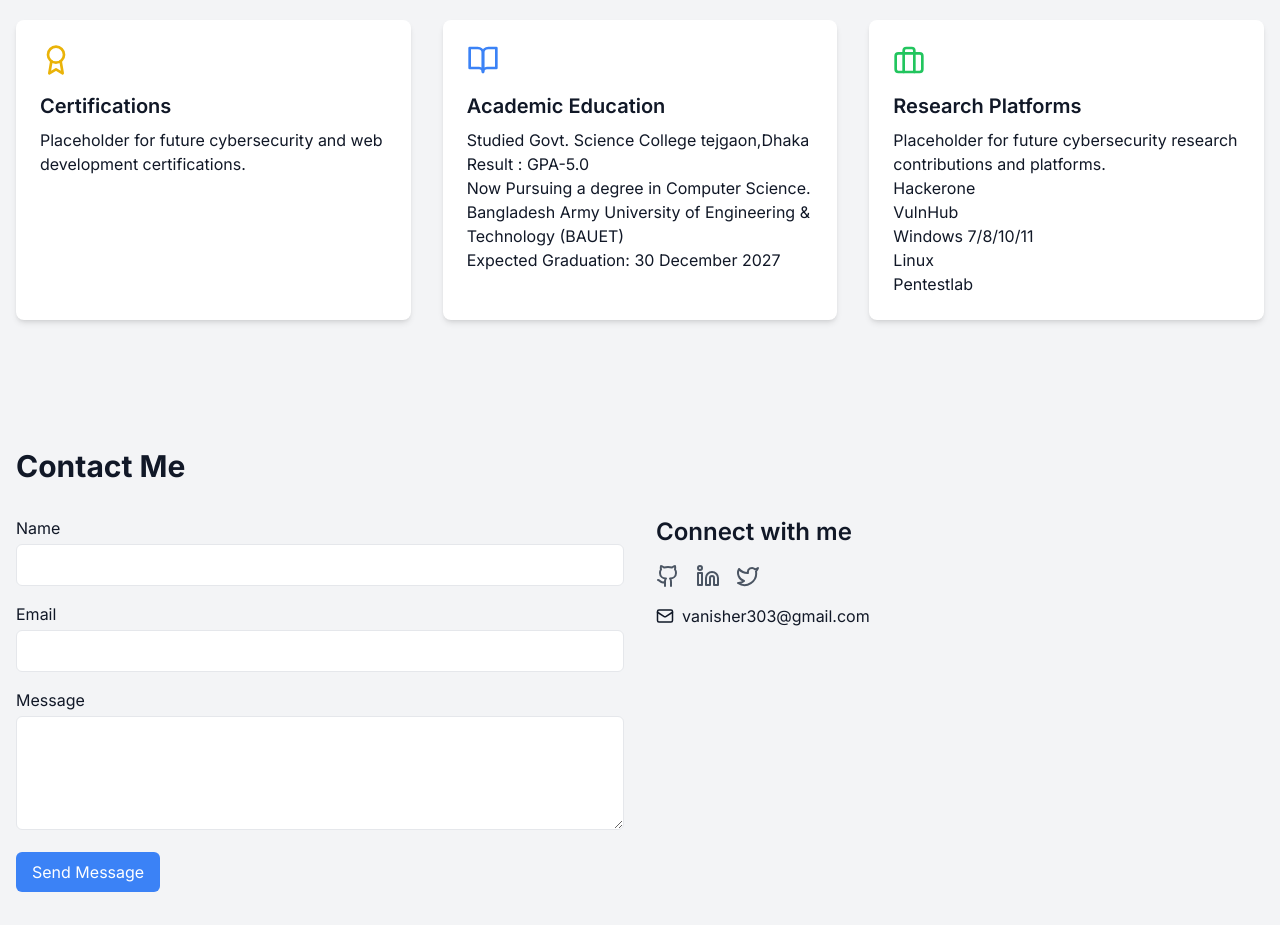
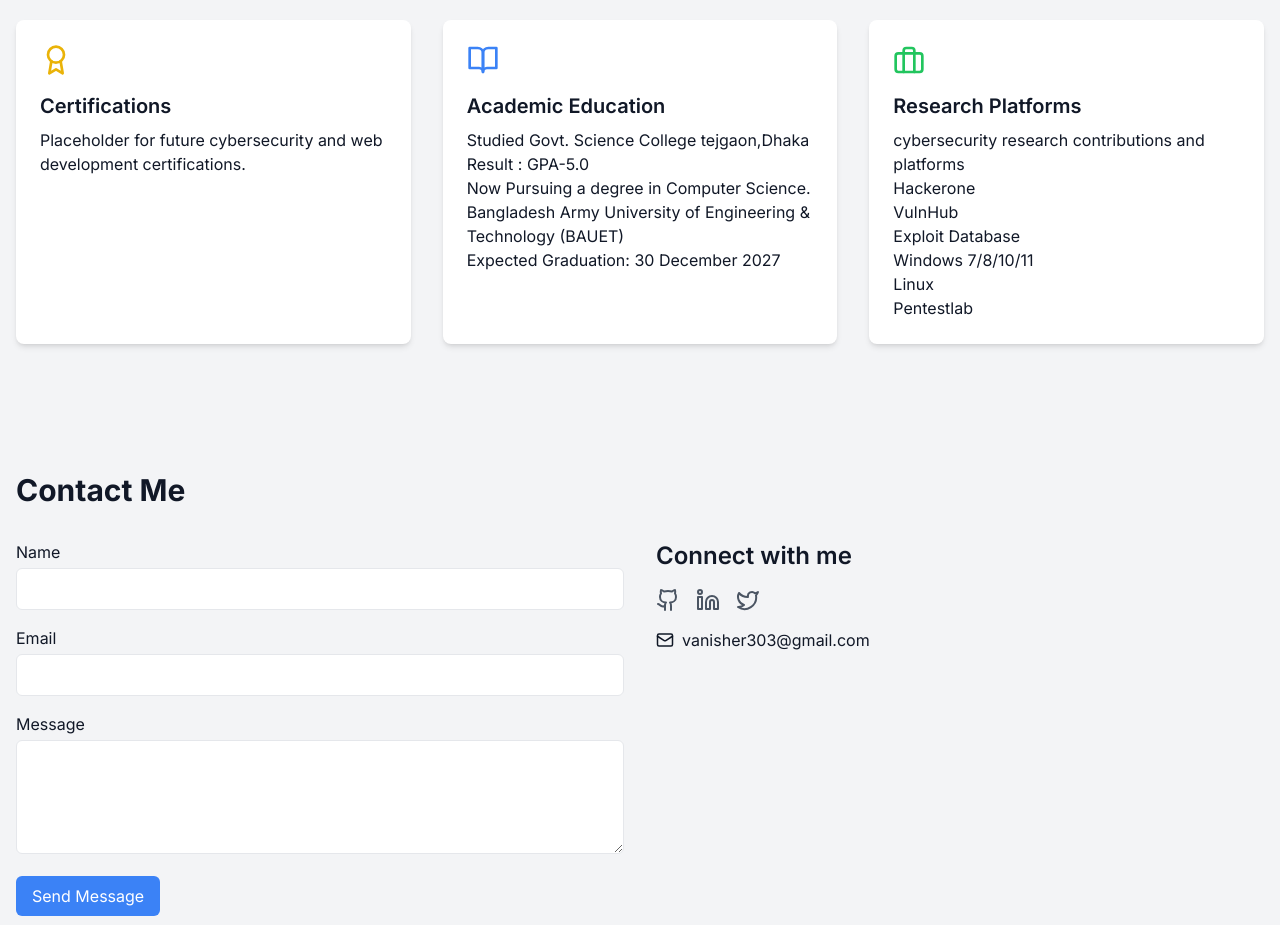
Before and after one commit to S1N15T3R/My_Portfolio, a React (Vite) app: page / in a window 1280 px wide. Shown: the part 1340-2265 px from the top of the page. Built offline with nearby package versions, Linux system fonts and the light colour scheme.

Commit message:
Update Achievements.tsx

```diff
--- a/src/components/Achievements.tsx
+++ b/src/components/Achievements.tsx
@@ -22,8 +22,8 @@ const Achievements: React.FC = () => {
         <div className="bg-white dark:bg-gray-800 rounded-lg shadow-md p-6">
           <Briefcase size={32} className="mb-4 text-green-500" />
           <h3 className="text-xl font-semibold mb-2">Research Platforms</h3>
-          <p>Placeholder for future cybersecurity research contributions and platforms.</p>
-          <p> Hackerone <br/> VulnHub <br/> Windows 7/8/10/11 <br/> Linux <br/> Pentestlab</p>
+          <p>cybersecurity research contributions and platforms</p>
+          <p> Hackerone <br/> VulnHub <br/> Exploit Database <br/> Windows 7/8/10/11 <br/> Linux <br/> Pentestlab</p>
         </div>
       </div>
     </section>
```
